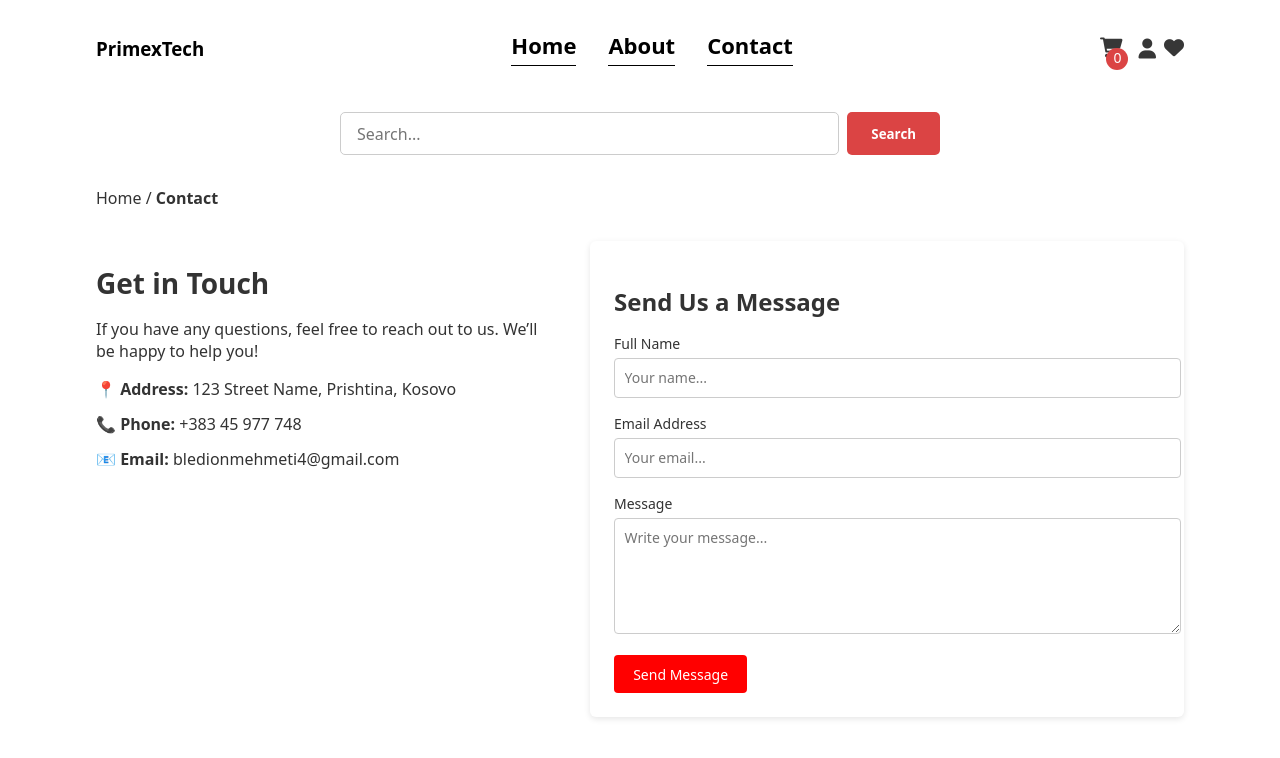
After one commit to Bledioni/primexTech, a PHP site: page /inc/contact.php in a window 1280 px wide. The commit adds this page. Shown: the top 758 px of the page. Run offline with PHP 8.4, Linux system fonts and the light colour scheme; the visitor is signed in with stand-in values (Sample User, id 1); data that the repository does not hold is empty; some libraries are stand-ins or nearby versions.

Commit message:
Integrated contact about page

```diff
--- /dev/null
+++ b/display/css/contact.css
@@ -0,0 +1,95 @@
+body {
+    margin-inline: 6rem;
+    font-family: Arial, Helvetica, sans-serif;
+    color: #333;
+}
+
+.contact-main-container {
+    display: flex;
+    flex-wrap: wrap;
+    gap: 3rem;
+    margin-top: 2rem;
+}
+
+/* Contact Info */
+.contact-info {
+    flex: 1 1 300px;
+}
+
+.contact-info h2 {
+    font-size: 28px;
+    margin-bottom: 1rem;
+}
+
+.contact-info ul {
+    list-style: none;
+    padding: 0;
+}
+
+.contact-info li {
+    margin-bottom: 0.8rem;
+    font-size: 16px;
+}
+
+/* Contact Form */
+.contact-form {
+    flex: 1 1 400px;
+    background: #fff;
+    padding: 1.5rem;
+    border-radius: 6px;
+    box-shadow: 0 2px 6px rgba(0,0,0,0.1);
+}
+
+.contact-form h2 {
+    font-size: 24px;
+    margin-bottom: 1rem;
+}
+
+.contact-form label {
+    display: block;
+    font-size: 14px;
+    margin-top: 1rem;
+    margin-bottom: 0.3rem;
+}
+
+.contact-form input,
+.contact-form textarea {
+    width: 100%;
+    padding: 0.6rem;
+    border: 1px solid #ccc;
+    border-radius: 4px;
+    outline: none;
+    font-size: 14px;
+}
+
+.contact-form input:focus,
+.contact-form textarea:focus {
+    border-color: #ff4d4d;
+    box-shadow: 0 0 4px rgba(255, 77, 77, 0.3);
+}
+
+.contact-form button {
+    margin-top: 1rem;
+    background: red;
+    color: #fff;
+    border: none;
+    padding: 0.6rem 1.2rem;
+    border-radius: 4px;
+    font-size: 14px;
+    cursor: pointer;
+    transition: background 0.2s ease-in-out;
+}
+
+.contact-form button:hover {
+    background: darkred;
+}
+
+/* Responsive */
+@media (max-width: 900px) {
+    body {
+        margin-inline: 2rem;
+    }
+    .contact-main-container {
+        flex-direction: column;
+    }
+}
--- a/display/css/productCategory.css
+++ b/display/css/productCategory.css
@@ -56,7 +56,7 @@ body {
     display: flex;
     gap: 1rem;
     align-items: center;
-    justify-content: flex-start;
+    justify-content: center;
     background-color: #fff;
     padding: 1rem;
     border-radius: 6px;
@@ -91,11 +91,12 @@ body {
     background-color: red;
     color: #fff;
     border: none;
-    padding: 0.5rem 1.2rem;
+    padding: 0.5rem 2rem;
     border-radius: 4px;
     cursor: pointer;
     font-size: 14px;
     transition: background-color 0.2s ease;
+    margin-top: 15px;
 }
 
 .price-filter-form button:hover {
--- /dev/null
+++ b/inc/contact.php
@@ -0,0 +1,46 @@
+<!DOCTYPE html>
+<html lang="en">
+<head>
+    <meta charset="UTF-8">
+    <meta name="viewport" content="width=device-width, initial-scale=1.0">
+    <title>Contact Us</title>
+    <link rel="stylesheet" href="../display/css/contact.css">
+</head>
+<body>
+
+<?php require_once './dashBoradNavInc.php'; ?>
+
+<p>Home / <strong>Contact</strong></p>
+
+<div class="contact-main-container">
+    <!-- Contact Info -->
+    <div class="contact-info">
+        <h2>Get in Touch</h2>
+        <p>If you have any questions, feel free to reach out to us. We’ll be happy to help you!</p>
+        <ul>
+            <li><strong>📍 Address:</strong> 123 Street Name, Prishtina, Kosovo</li>
+            <li><strong>📞 Phone:</strong> +383 45 977 748</li>
+            <li><strong>📧 Email:</strong> bledionmehmeti4@gmail.com</li>
+        </ul>
+    </div>
+
+    <!-- Contact Form -->
+    <div class="contact-form">
+        <h2>Send Us a Message</h2>
+        <form action="#" method="POST">
+            <label for="name">Full Name</label>
+            <input type="text" id="name" name="name" placeholder="Your name..." required>
+
+            <label for="email">Email Address</label>
+            <input type="email" id="email" name="email" placeholder="Your email..." required>
+
+            <label for="message">Message</label>
+            <textarea id="message" name="message" rows="5" placeholder="Write your message..." required></textarea>
+
+            <button type="submit">Send Message</button>
+        </form>
+    </div>
+</div>
+
+</body>
+</html>
--- a/inc/dashBoradNavInc.php
+++ b/inc/dashBoradNavInc.php
@@ -58,7 +58,7 @@ document.addEventListener("DOMContentLoaded", function () {
         <div class="links">
             <a href="../display/dashBoard.php"><h3>Home</h3></a>
             <a href="../inc/about.php"><h3>About</h3></a>
-            <a href="#"><h3>Contact</h3></a>
+            <a href="./contact.php"><h3>Contact</h3></a>
         </div>
 
         <div class="right-container">
--- a/inc/productCategory.php
+++ b/inc/productCategory.php
@@ -46,8 +46,8 @@ if ($category) {
 <!-- Price Range Filter -->
 <form method="GET" class="price-filter-form">
     <input type="hidden" name="category" value="<?= htmlspecialchars($category) ?>">
-    <label>Min Price: <input type="number" name="min_price" step="0.01" value="<?= $min_price ?>"></label>
-    <label>Max Price: <input type="number" name="max_price" step="0.01" value="<?= $max_price ?>"></label>
+    <label>Min Price: <input type="number" name="min_price" step="1" value="<?= $min_price ?>"></label>
+    <label>Max Price: <input type="number" name="max_price" step="1" value="<?= $max_price ?>"></label>
     <button type="submit">Filter</button>
 </form>
 
```
Also changed, not shown: display/css/about.css (+91 -72 lines).
